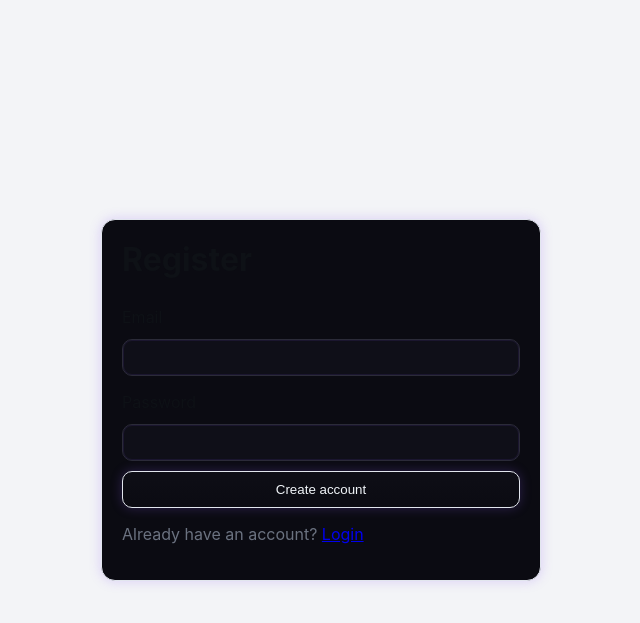
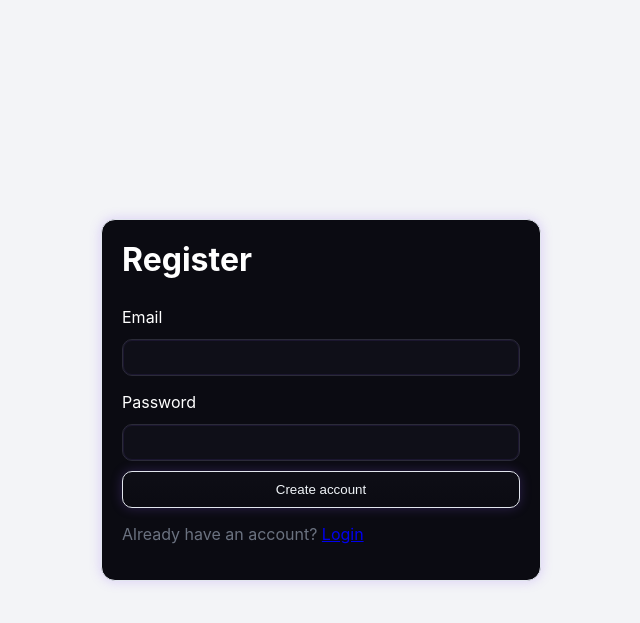
Before and after one commit to AmmarCantCode/SecureMultimediaVault, a Flask app: page /auth/register in a window 1280 px wide. Shown: the top 623 px of the page, without its empty margins (319-959 px from the left). Run offline with Flask 3, Linux system fonts and the light colour scheme.

Commit message:
Update auth_login.html

```diff
--- a/templates/auth_login.html
+++ b/templates/auth_login.html
@@ -3,12 +3,12 @@
 <head>
   <meta charset="utf-8">
   <meta name="viewport" content="width=device-width, initial-scale=1">
-  <title>SMV — {{ 'Register' if mode=='register' else 'Login' }}</title>
+  <title >SMV — {{ 'Register' if mode=='register' else 'Login' }}</title>
   <link rel="stylesheet" href="{{ url_for('static', filename='css/main.css') }}">
 </head>
 <body class="auth">
   <div class="auth-card">
-    <h1>{{ 'Register' if mode=='register' else 'Login' }}</h1>
+    <h1 style="color: #ffffff;">{{ 'Register' if mode=='register' else 'Login' }}</h1>
     {% with messages = get_flashed_messages(with_categories=true) %}
       {% if messages %}
         <div class="flash">
@@ -20,9 +20,9 @@
     {% endwith %}
 
     <form method="post" class="stacked">
-      <label>Email</label>
+      <label style="color: #ffffff;">Email</label>
       <input name="email" type="email" required>
-      <label>Password</label>
+      <label style="color: #ffffff;">Password</label>
       <input name="password" type="password" required>
       <button type="submit" class="btn">{{ 'Create account' if mode=='register' else 'Continue' }}</button>
     </form>
```
